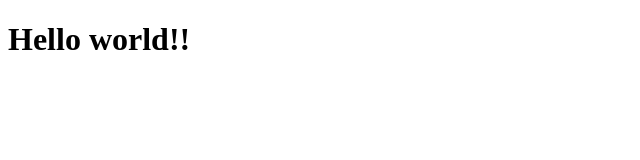
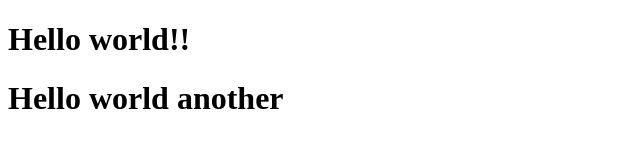
Before and after one commit to NarayanasamyR123/testreponew, a plain HTML site: page index.html in a window 1280 px wide. Shown: the whole page, without its empty margins (0-640 px from the left). Drawn offline with Linux system fonts and the light colour scheme.

Commit message:
another hello world commit

```diff
--- a/index.html
+++ b/index.html
@@ -6,5 +6,6 @@ my index page
 
     <body>
         <h1>Hello world!!</h1>
+        <h1>Hello world another</h1>
     </body>
 </html>
```
